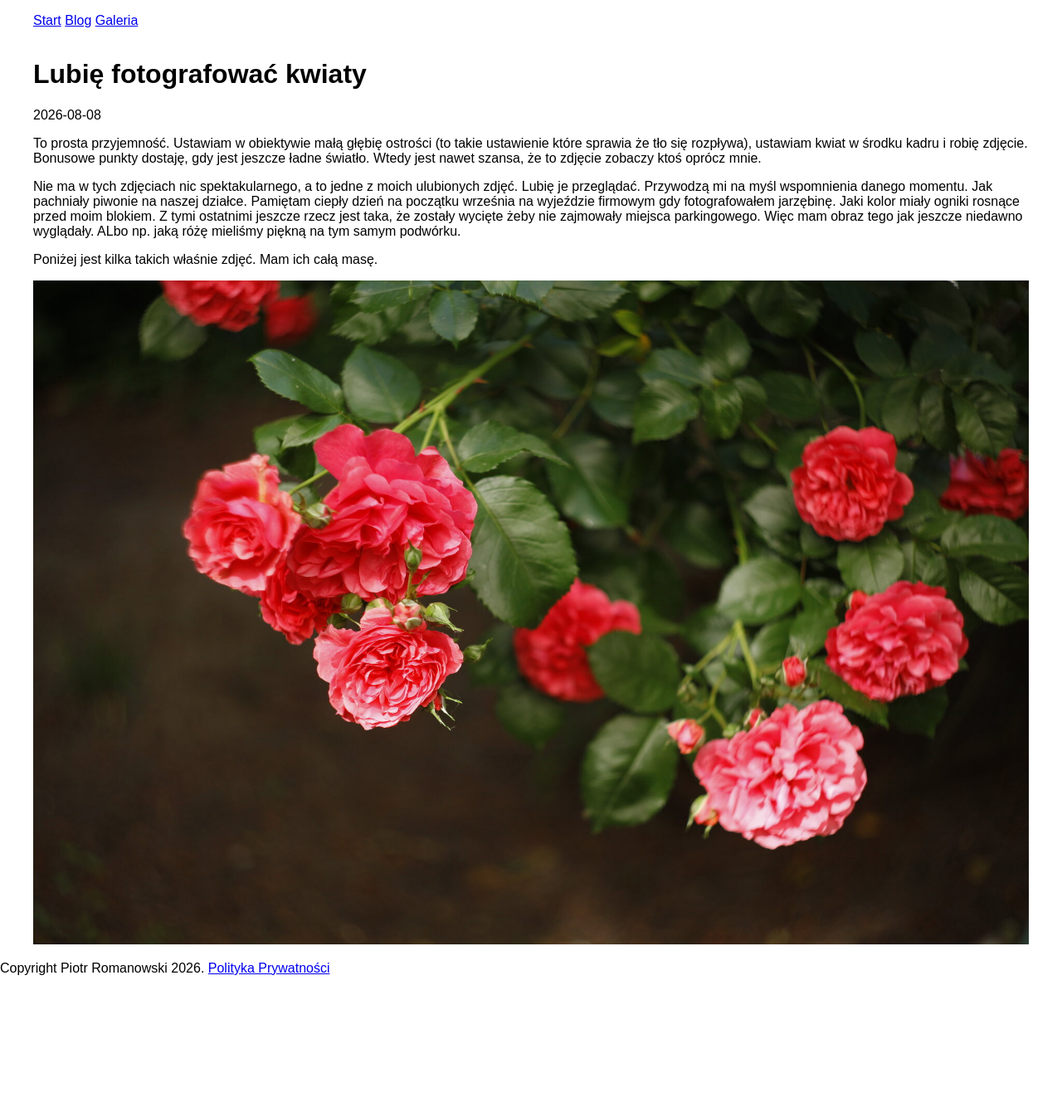
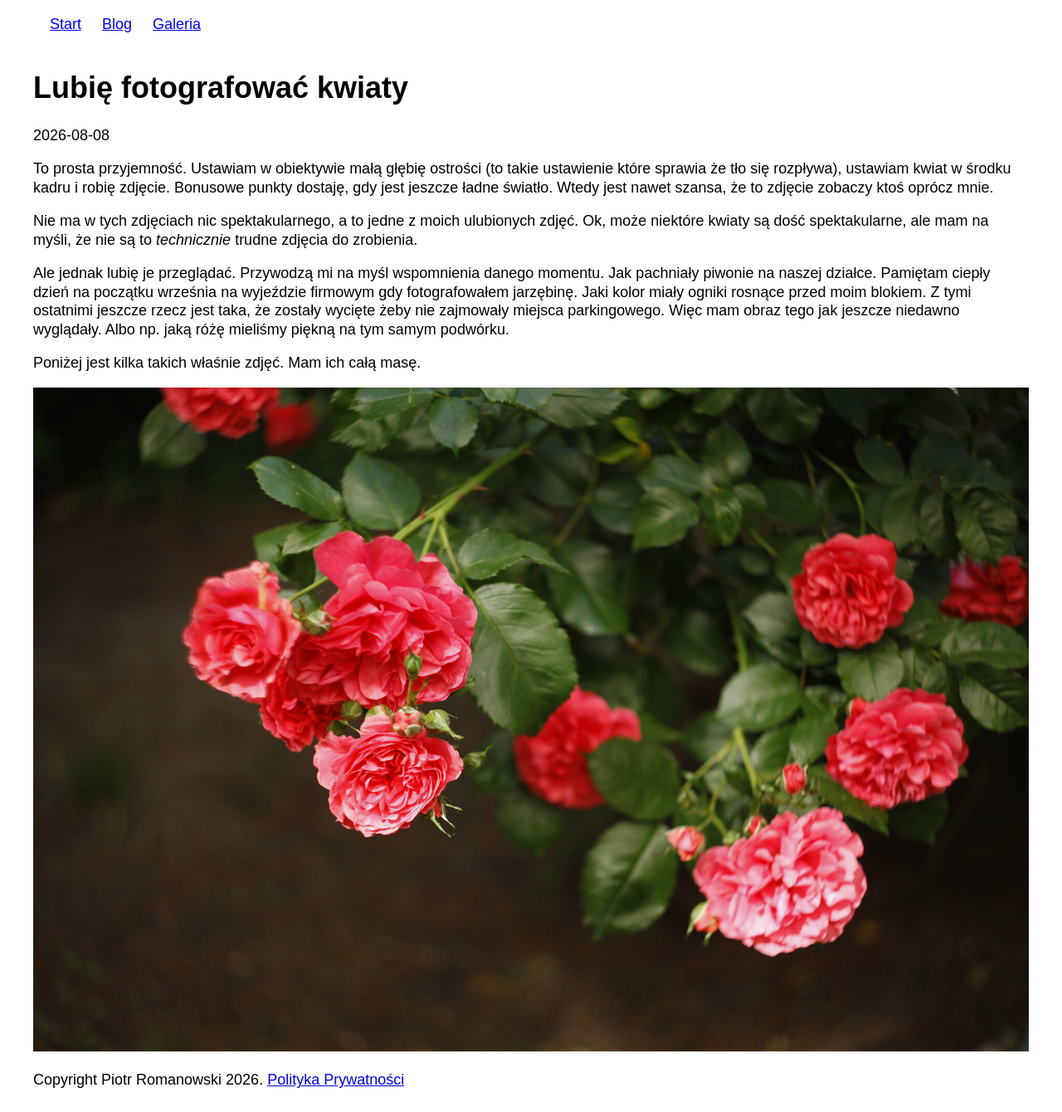
Before and after one commit to bananovitch/absolutely-bananas, a Jekyll site: the page built from _posts/2026-09-06-kwiaty.md, in a window 1280 px wide. Shown: the whole page at 83% size. Built offline with Jekyll 4.4.1, drawn with Linux system fonts in a browser that asks for light colours; before the commit the page ends 1208 px from its top, so only the background shows below that.

Commit message:
make it look less hideous

```diff
--- a/_includes/footer.html
+++ b/_includes/footer.html
@@ -1,4 +1,6 @@
-<footer>
-    Copyright Piotr Romanowski 2026.
-    <a href="/polityka-prywatnosci.html">Polityka Prywatności</a>
+<footer >
+    <div class="container">
+        Copyright Piotr Romanowski 2026.
+        <a href="/polityka-prywatnosci.html">Polityka Prywatności</a>
+    </div>
 </footer>
--- a/_includes/header.html
+++ b/_includes/header.html
@@ -1,5 +1,5 @@
 <header>
-    <nav>
+    <nav class="container">
         <ul>
             <li><a href="/">Start</a></li>
             <li><a href="/blog">Blog</a></li>
--- a/_layouts/blog.html
+++ b/_layouts/blog.html
@@ -6,7 +6,7 @@
         <main class="container">
 
         <h1>Blog</h1>
-        <ul>
+        <ul class="container"">
             {% for post in site.posts %}
                 <li>
                     <a href="{{ post.url }}">{{ post.date | date: "%Y-%m-%d"}} {{ post.title }}</a>
--- a/_posts/2026-09-06-kwiaty.md
+++ b/_posts/2026-09-06-kwiaty.md
@@ -6,7 +6,9 @@ date:   2026-08-08 21:37:00 +0200
 
 To prosta przyjemność. Ustawiam w obiektywie małą głębię ostrości (to takie ustawienie które sprawia że tło się rozpływa), ustawiam kwiat w środku kadru i robię zdjęcie. Bonusowe punkty dostaję, gdy jest jeszcze ładne światło. Wtedy jest nawet szansa, że to zdjęcie zobaczy ktoś oprócz mnie.
 
-Nie ma w tych zdjęciach nic spektakularnego, a to jedne z moich ulubionych zdjęć. Lubię je przeglądać. Przywodzą mi na myśl wspomnienia danego momentu. Jak pachniały piwonie na naszej działce. Pamiętam ciepły dzień na początku września na wyjeździe firmowym gdy fotografowałem jarzębinę. Jaki kolor miały ogniki rosnące przed moim blokiem. Z tymi ostatnimi jeszcze rzecz jest taka, że zostały wycięte żeby nie zajmowały miejsca parkingowego. Więc mam obraz tego jak jeszcze niedawno wyglądały. ALbo np. jaką różę mieliśmy piękną na tym samym podwórku.
+Nie ma w tych zdjęciach nic spektakularnego, a to jedne z moich ulubionych zdjęć. Ok, może niektóre kwiaty są dość spektakularne, ale mam na myśli, że nie są to *technicznie* trudne zdjęcia do zrobienia.
+
+Ale jednak lubię je przeglądać. Przywodzą mi na myśl wspomnienia danego momentu. Jak pachniały piwonie na naszej działce. Pamiętam ciepły dzień na początku września na wyjeździe firmowym gdy fotografowałem jarzębinę. Jaki kolor miały ogniki rosnące przed moim blokiem. Z tymi ostatnimi jeszcze rzecz jest taka, że zostały wycięte żeby nie zajmowały miejsca parkingowego. Więc mam obraz tego jak jeszcze niedawno wyglądały. Albo np. jaką różę mieliśmy piękną na tym samym podwórku.
 
 Poniżej jest kilka takich właśnie zdjęć. Mam ich całą masę.
 
--- a/assets/style.scss
+++ b/assets/style.scss
@@ -1,18 +1,27 @@
 ---
 ---
+html {
+    font-size: 62.5%;
+}
 body {
-    font-family: sans-serif;
+    // Layout
     min-height: 100vh;
     margin: 0;
     display: grid;
     grid-template-rows: auto 1fr auto;
+    // Fonts
+    font-family: sans-serif;
+    line-height: 1.25;
+    font-size: 1.8rem;
 }
 
 header {
-    min-height: 50p;
+    min-height: 50px;
     ul {
+        padding-left: 0;
         li {
             display: inline-block;
+            margin-left: 2rem;
         }
     }
 }
@@ -23,7 +32,10 @@ footer {
 
 .container {
     max-width: 1200px;
+    width: 100%;
     margin: 0 auto;
+    padding-left: 2rem;
+    padding-right: 2rem;
 }
 
 img {
```
